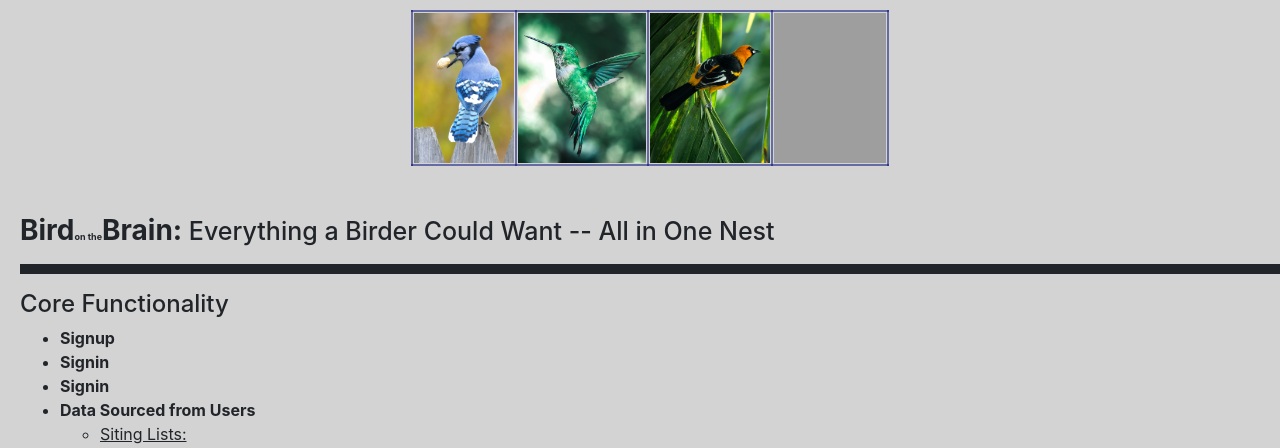
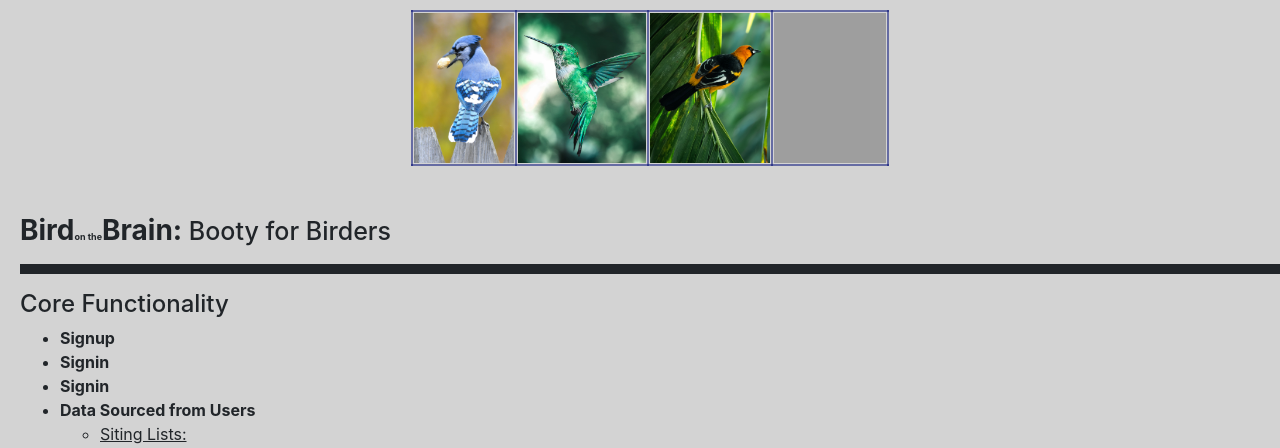
Before and after one commit to JACedwards/Bird-on-the-Brain-Flask-App, a Flask app: page / in a window 1280 px wide. Shown: the part 96-544 px from the top of the page. Run offline with Flask 2, Linux system fonts and the light colour scheme; grey boxes are pictures that could not be loaded.

Commit message:
present_v_3_name_change

```diff
--- a/app/templates/index.html
+++ b/app/templates/index.html
@@ -27,7 +27,7 @@
     <br>
     <br>
 
-    <h3><b>Bird<span style="font-size:9px">on the</span>Brain:  </b></span><span style="font-size:25px">Everything a Birder Could Want -- All in One Nest</span></h3>
+    <h3><b>Bird<span style="font-size:9px">on the</span>Brain:  </b></span><span style="font-size:25px">  Booty for Birders</span></h3>
 
     <hr style="border: 5px solid">
 
```
